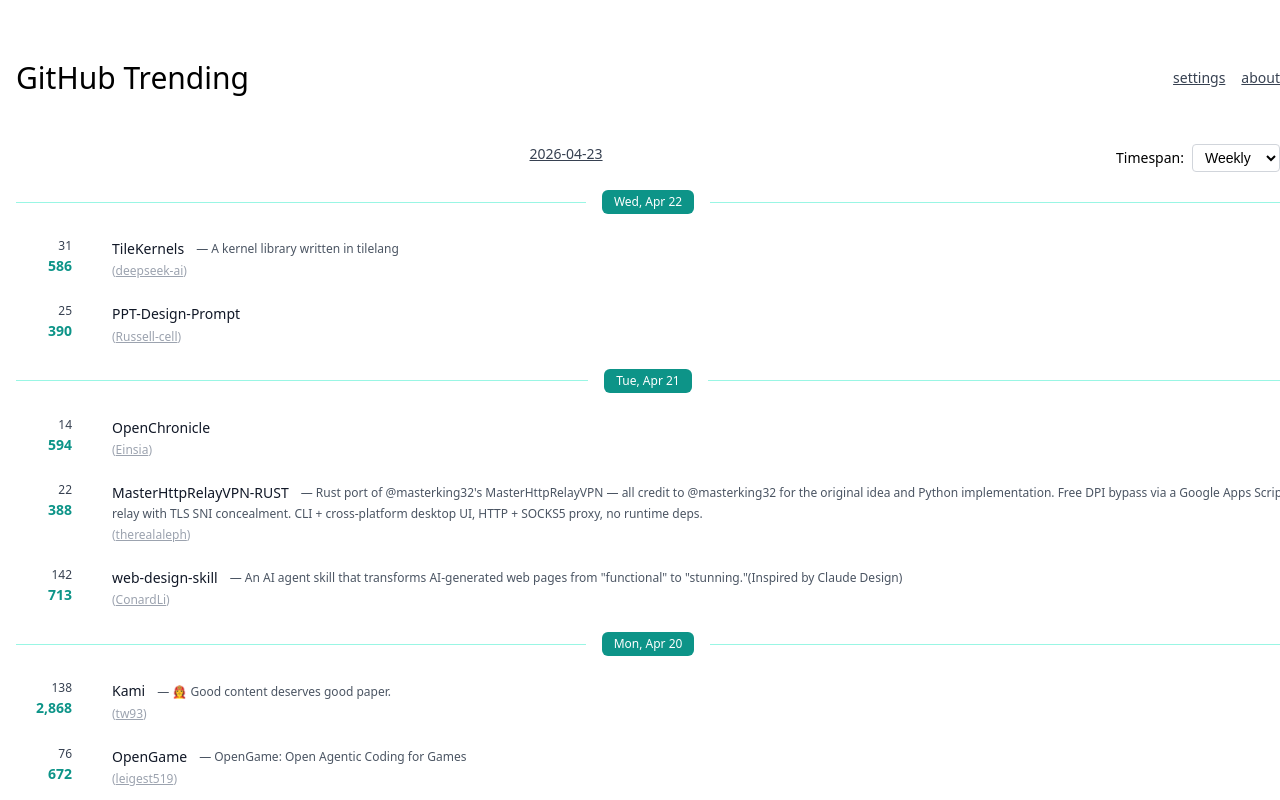
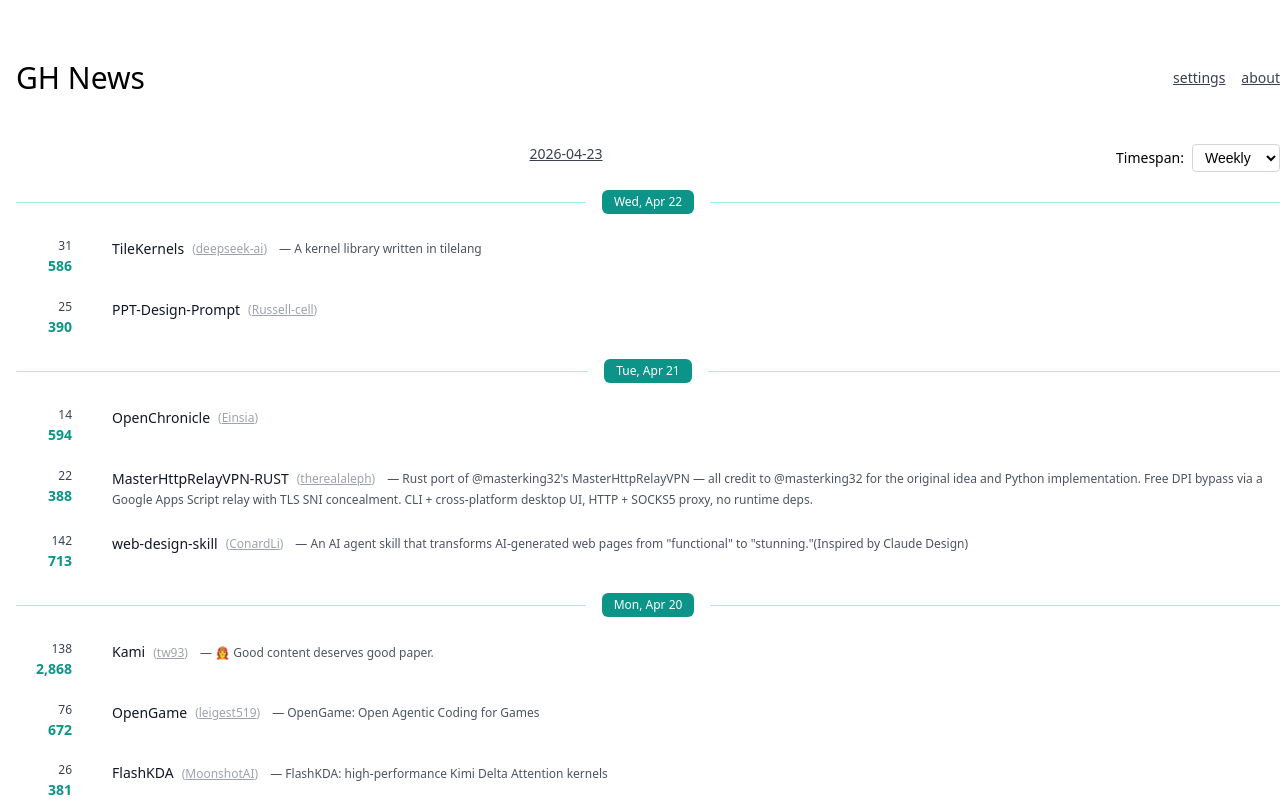
Before and after one commit to select/ghnews, a Nuxt app: page / in a window 1280 px wide. Shown: the top 800 px of the page. Built offline with nearby package versions, Linux system fonts and the light colour scheme.

Commit message:
ui: rename title to GH News, move org name inline with description

```diff
--- a/pages/index.vue
+++ b/pages/index.vue
@@ -1,7 +1,7 @@
 <template>
   <div class="w-full max-w-full mx-auto px-1 sm:px-2 py-4 font-sans text-sm leading-5">
     <header class="flex items-center justify-between py-4">
-      <h1 class="text-3xl font-light">GitHub Trending</h1>
+      <h1 class="text-3xl font-light">GH News</h1>
       <nav class="text-sm">
         <a href="#" class="mr-4 text-gray-700 hover:underline">settings</a>
         <a href="#" class="text-gray-700 hover:underline">about</a>
@@ -45,12 +45,11 @@
                 <div class="min-w-0">
                   <a :href="repo.html_url" target="_blank" class="block text-sm text-gray-900 font-medium no-underline">
                     <span class="align-middle">{{ repo.name }}</span>
+                    <span class="text-xs text-gray-400 ml-2 align-middle">(<a :href="repo.owner?.url" class="text-gray-400 hover:underline" target="_blank" rel="noopener">{{ repo.owner?.login || extractDomain(repo.html_url) }}</a>)</span>
                     <template v-if="repo.description">
                       <span class="text-xs text-gray-600 ml-3 align-middle">— {{ repo.description }}</span>
                     </template>
                   </a>
-
-                  <div class="text-xs text-gray-400 mt-1">(<a :href="repo.owner?.url" class="text-gray-400 hover:underline" target="_blank" rel="noopener">{{ repo.owner?.login || extractDomain(repo.html_url) }}</a>)</div>
                 </div>
               </div>
             </div>
```
